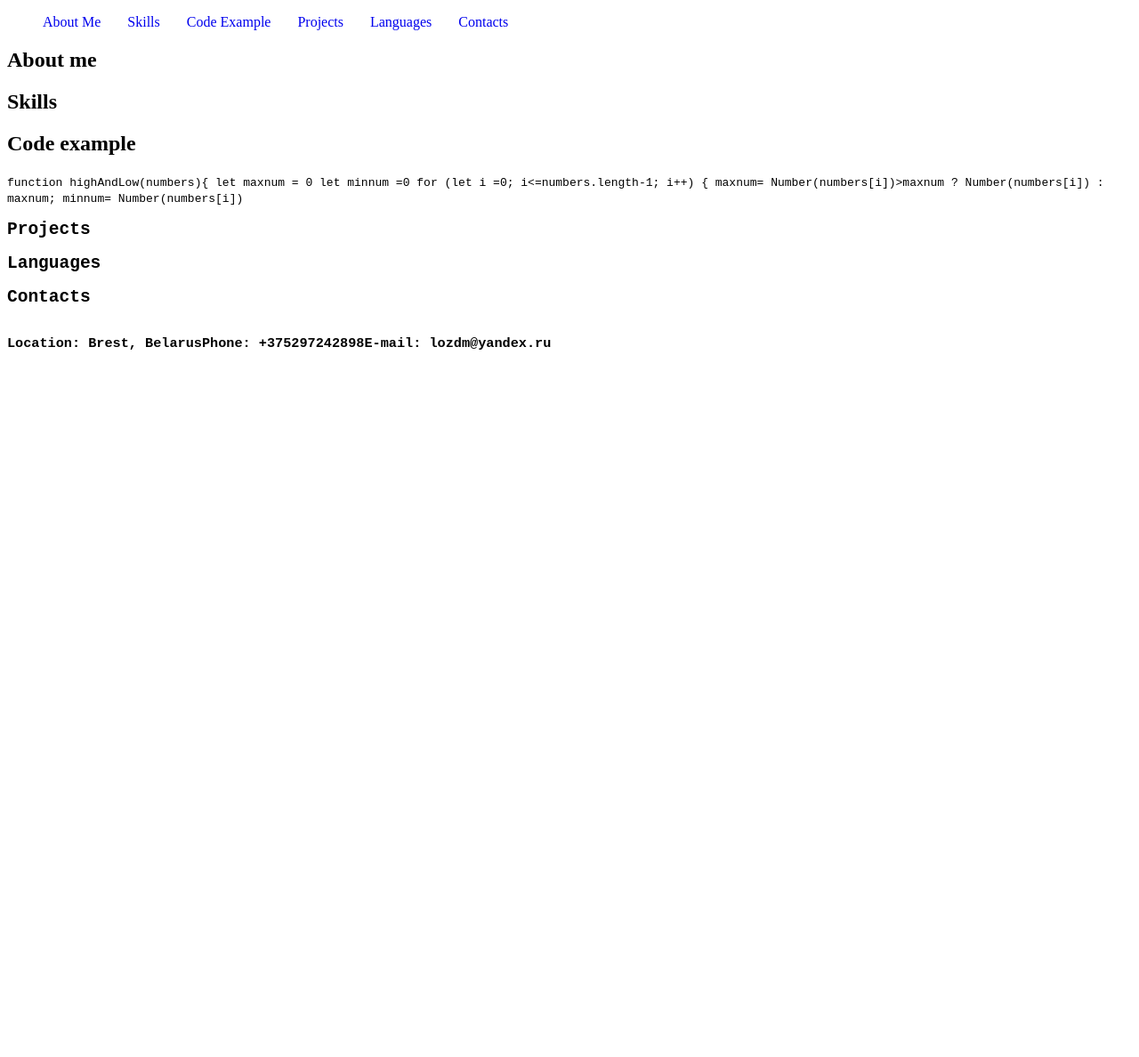
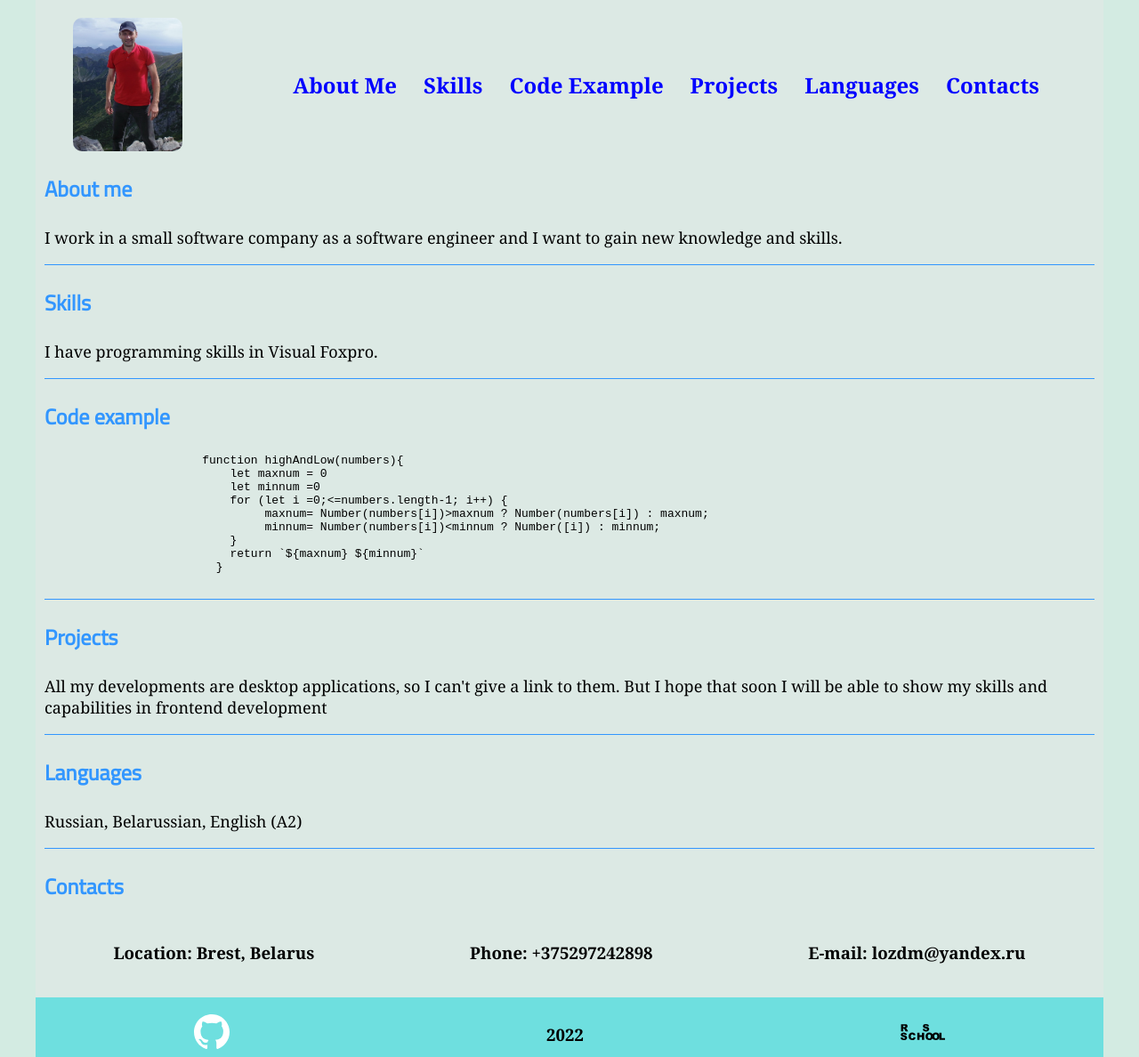
Before and after one commit to LozovskiiD/rsschool-cv, a plain HTML site: page index.html in a window 1280 px wide. Shown: the top 1188 px of the page at 89% size. Drawn offline with Linux system fonts and the light colour scheme; a web font is replaced by a local one.

Commit message:
fix: correcrted some bags

```diff
--- a/index.html
+++ b/index.html
@@ -5,13 +5,19 @@
     <meta charset="UTF-8">
     <meta http-equiv="X-UA-Compatible" content="IE=edge">
     <meta name="viewport" content="width=device-width, initial-scale=1.0">
-    <link rel="stylesheet" href="/style.css">
+    <link rel="stylesheet" href="./style.css">
+    <link rel="preconnect" href="https://fonts.googleapis.com">
+    <link rel="preconnect" href="https://fonts.gstatic.com" crossorigin>
+    <link href="https://fonts.googleapis.com/css2?family=Cairo&family=Encode+Sans+SC&display=swap" rel="stylesheet">
     <title>Document</title>
 </head>
 
 <body>
+    <div class="container">
         <header>
             <div class="wrap_header">
+                <img src="./ASSETS/avatar.jpg" alt="avatar.jpg">
+
                 <nav class="nav">
                     <ul class="ul">
                         <li class="li"><a href="#about">About Me</a></li>
@@ -27,33 +33,48 @@
         <main>
             <section class="section_about" id="about">
                 <h2 class="h2">About me</h2>
+                <p class="p">
+                    I work in a small software company as a software engineer and I want to gain new knowledge and
+                    skills.
+                </p>
+                <span class="span_line"></span>
             </section>
             <section class="section_skills" id="skills">
                     <h2 class="h2">Skills</h2>
+                    <p class="p">
+                        I have programming skills in Visual Foxpro.
+                    </p>
+                    <span class="span_line"></span>
             </section>
             <section class="section_code" id="code">
                     <h2 class="h2">Code example</h2>
-            <p>
-            <code>
+                    <pre>
                         function highAndLow(numbers){
                             let maxnum = 0
                             let minnum =0
-
-                    for (let i =0; i<=numbers.length-1; i++) {
+                            for (let i =0;&lt;=numbers.length-1; i++) {
                                  maxnum= Number(numbers[i])>maxnum ? Number(numbers[i]) : maxnum;
-                         minnum= Number(numbers[i])<minnum ? Number([i]) : minnum;
-
+                                 minnum= Number(numbers[i])&lt;minnum ? Number([i]) : minnum;
                             }
                             return `${maxnum} ${minnum}`
                           }
-            </code>
-            </p>
+                    </pre>
+                    <span class="span_line"></span>
             </section>
             <section class="projects" id="projects">
                     <h2 class="h2">Projects</h2>
+                    <p class="p">
+                        All my developments are desktop applications, so I can't give a link to them. But I hope that
+                        soon I will be able to show my skills and capabilities in frontend development
+                    </p>
+                    <span class="span_line"></span>
             </section>
             <section class="section_languages" id="languages">
                     <h2 class="h2">Languages</h2>
+                    <p class="p">
+                        Russian, Belarussian, English (A2)
+                    </p>
+                    <span class="span_line"></span>
             </section>
             <section class="section_contacts" id="contacts">
                     <h2 class="h2">Contacts</h2>
@@ -63,16 +84,17 @@
                         <h3 class="h3">E-mail: lozdm@yandex.ru</h3>
                     </div>
             </section>
-
         </main>
         <footer>
-        <div class="wrap_fotter">
-            <img src="./ASSETS/SVG/github.svg" alt="github">
+            <div class="wrap_footer">
+                <a href="https://github.com/LozovskiiD?tab=repositories" target="_blank"><img
+                        src="./ASSETS/SVG/github.svg" alt="github" width="40"></a>
                 <h3>2022</h3>
-            <img src="./ASSETS/SVG/rsschool.svg">
+                <a href="https://rs.school/js-stage0/" target="_blank"><img src="./ASSETS/SVG/rs_school.svg" alt="rsschool" width="50"></a>
 
             </div>
         </footer>
+    </div>
 </body>
 
 </html>
--- a/style.css
+++ b/style.css
@@ -1,35 +1,96 @@
+:root {
+    --color-header:rgb(50,150,255);
+}
 html {
     margin: 0;
     padding: 0;
+    scroll-behavior: smooth;
+}
+* {
+    box-sizing: border-box;
+}
+body {
+    display: flex;
+    flex-direction: column;
+    align-items: center;
+    margin: 0;
+    font-family: Georgia, 'Times New Roman', Times, serif;
+    font-weight:400;
+    background-color: rgb(211, 235, 226);
+}
+.container {
+    display: flex;
+    flex-direction: column;
+    justify-items: center;
+    background-color: rgb(220, 233, 228);
+    width: 1200px;
+}
+.h2 {
+    padding-left: 10px;
+    font-family: Cairo, 'Georgia', 'Times New Roman',sans-serif ;
+    font-size: 24px;
+    color: var(--color-header)
+}
+.p {
+    padding-left: 10px;
+    font-family: 'Georgia', 'Times New Roman',sans-serif ;
+    font-size: 18px;
+}
+.span_line{
+    display: block;
+    margin-left: 10px;
+    margin-right: 10px;
+    height: 1px;
+    background-color: var(--color-header);
 }
 /*----------------------header-----------------------------*/
+.wrap_header {
+    padding-top: 20px;
+    display: flex;
+    flex-direction: row;
+    font-size: 24px;
+    font-weight:700;
+    align-items: center;
+    justify-content: space-around;
+}
+.wrap_header img {
+    height:150px;
+    border-radius: 10px;
+}
 .nav {
-
+    /* color: rgb(103, 125, 187);    */
 }
 .ul {
     display: flex;
     list-style: none;
-
+    list-style-type: none;
 }
 .li {
-
-
+    padding-right: 30px;
 }
 .li a {
-    text-decoration: none;
-    padding-right: 30px;
-
+     text-decoration: none;
+     color: blue;
+}
 .li a:hover {
     cursor: pointer;
-}
+    color: var(--color-header);
+    transition: color 0.5s;
 }
 /*----------------------contacts---------------------------*/
 .inner_contacts {
+    margin-bottom: 20px;
     display: flex ;
     flex-direction: row;
+    justify-content: space-around;
 }
 /*----------------------footer-----------------------------*/
 .wrap_footer {
+    padding-top: 10px;
+    padding-bottom: 10px;
     display: flex;
-    flex-direction: column;
+    flex-direction: row;
+    align-items: center;
+    justify-content: space-around;
+    background-color: rgb(110, 223, 223);
 }
```
Also changed, not shown: ASSETS/avatar.jpg (added). Lines whose indentation alone changed are shown as unchanged.
